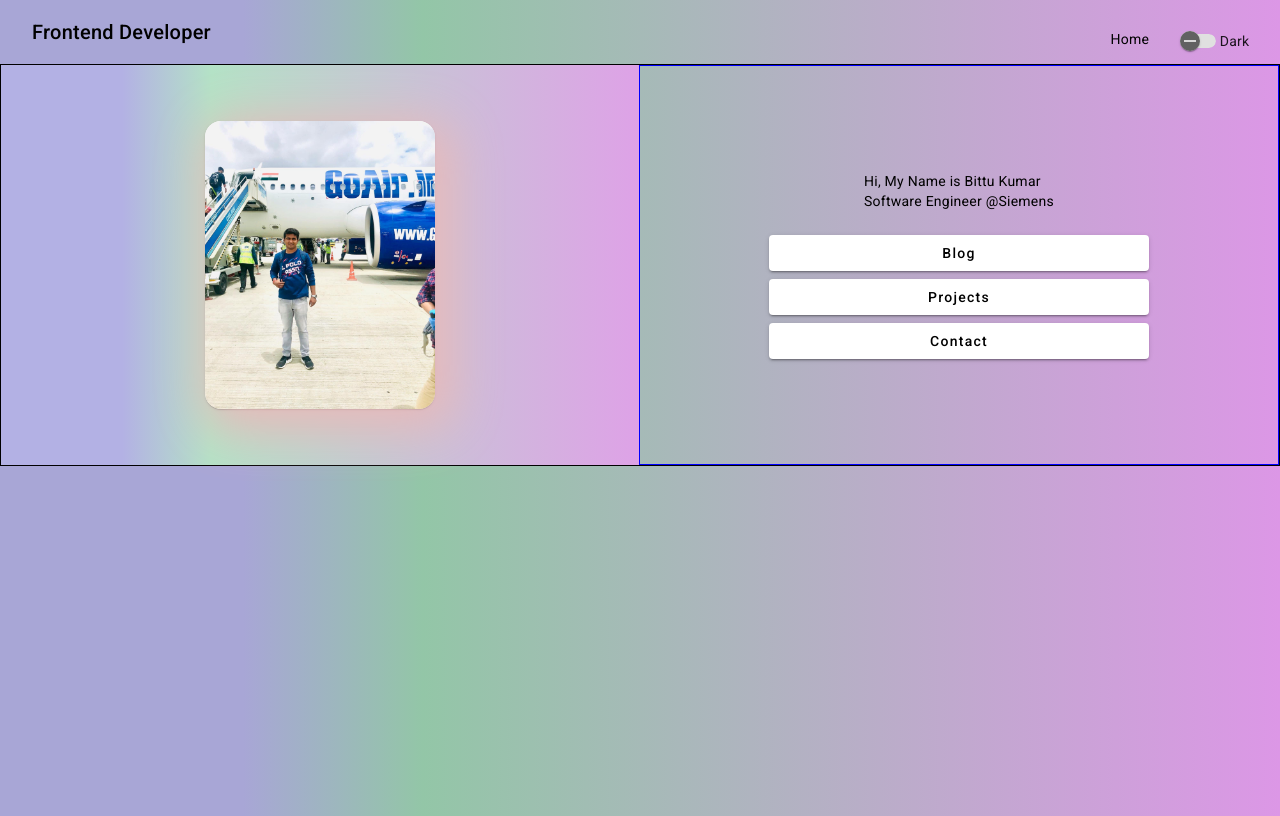
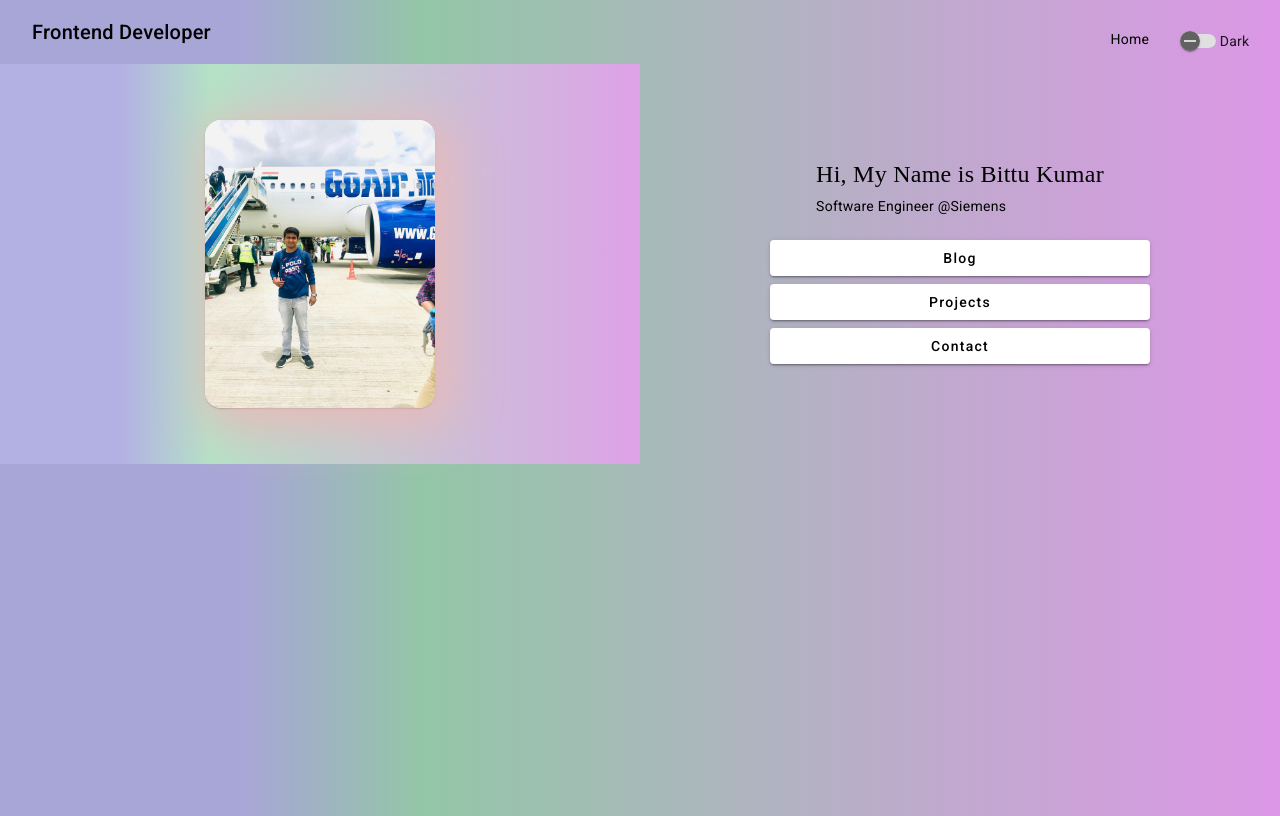
Before and after one commit to bittu1040/Learn-with-Bittu, an Angular app: page / in a window 1280 px wide. Built offline with nearby package versions, Linux system fonts and the light colour scheme.

Commit message:
added link and removed border

```diff
--- a/src/app/app.component.css
+++ b/src/app/app.component.css
@@ -16,7 +16,7 @@ justify-content: space-evenly;
     display: flex;
     justify-content: space-around;
     height: 400px;
-    border: 1px solid;
+    /* border: 1px solid; */
 }
 
 .section_2_1{
@@ -29,7 +29,7 @@ justify-content: space-evenly;
 }
 
 .section_2_2{
-    border: 1px solid blue;
+    /* border: 1px solid blue; */
     width: 50%;
 }
 
@@ -62,3 +62,7 @@ mat-card{
     gap: 8px;
     width: 380px;
 }
+
+.blog_button{
+    width: 380px;
+}
--- a/src/app/app.component.html
+++ b/src/app/app.component.html
@@ -10,18 +10,19 @@
 <section>
     <div class="section_2">
         <div class="section_2_1">
-          <mat-card> <img class="section_2_1_image" src="../assets/C84834D9-9158-44AC-9F21-54789E13A056.jpg" alt=""></mat-card>
+            <mat-card> <img class="section_2_1_image" src="../assets/C84834D9-9158-44AC-9F21-54789E13A056.jpg"
+                    alt=""></mat-card>
         </div>
         <div class="section_2_2">
             <div class="section_2_2_1">
-            <mat-card-title>Hi, My Name is Bittu Kumar</mat-card-title>
-            <mat-card-subtitle>Software Engineer @Siemens</mat-card-subtitle>
-        </div>
+                <div style="font-size: 24px; font-family: cursive; margin-bottom: 12px;">Hi, My Name is Bittu Kumar</div>
+                <div>Software Engineer @Siemens</div>
+            </div>
             <div class="section_2_2_2">
-            <button mat-raised-button>Blog</button>
-            <button mat-raised-button>Projects</button>
-            <button mat-raised-button>Contact</button>
-        </div>
+               <a href="https://bittukumar-web.medium.com/" target="_blank"> <button class="blog_button" mat-raised-button>Blog</button> </a>
+                <button mat-raised-button>Projects</button>
+                <button mat-raised-button>Contact</button>
+            </div>
         </div>
     </div>
 </section>
```
